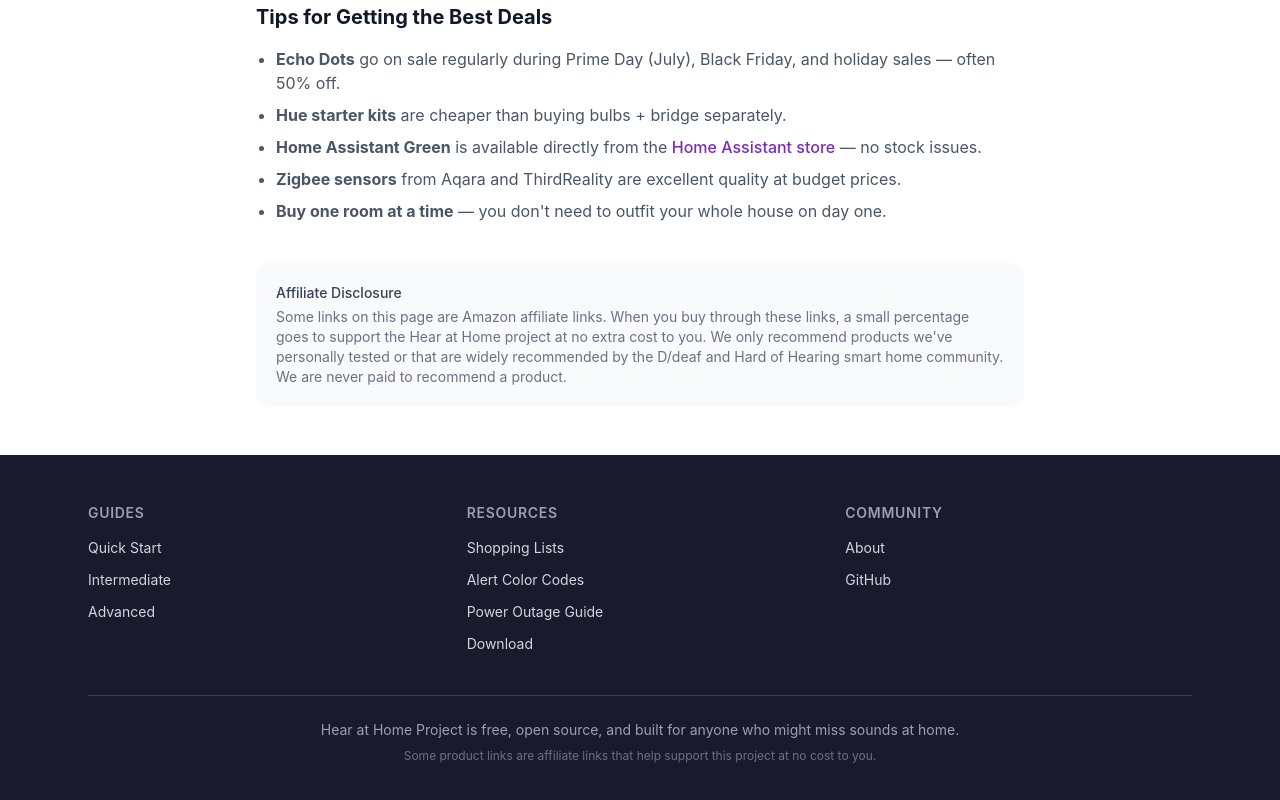
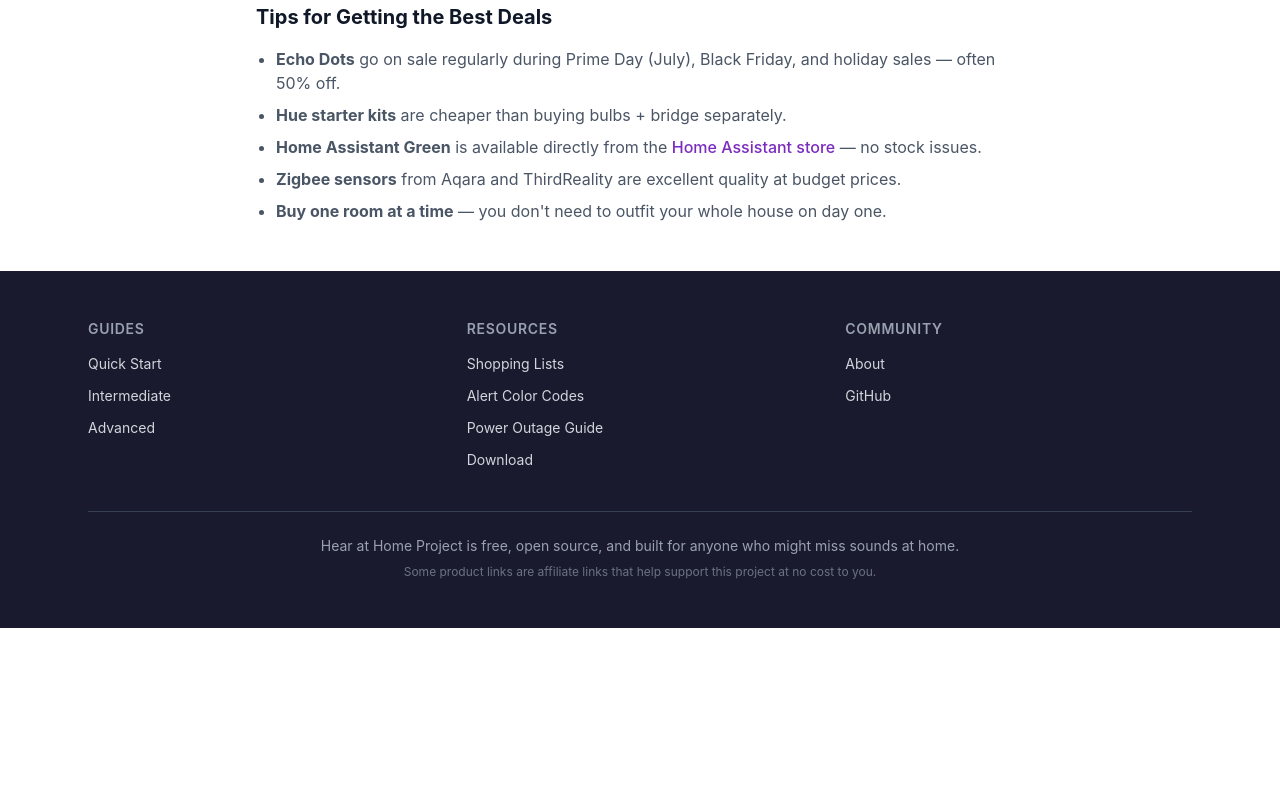
Before and after one commit to cmcnally/hear-at-home, a React (Vite) app: page /shopping in a window 1280 px wide. Shown: the part 1011-1811 px from the top of the page. After the commit the page ends 1639 px from the top, so only its background shows below. Built offline with nearby package versions, Linux system fonts and the light colour scheme.

Commit message:
Remove affiliate disclosure (not in use yet)

```diff
--- a/src/pages/Shopping.jsx
+++ b/src/pages/Shopping.jsx
@@ -172,12 +172,6 @@
               <li><strong>Buy one room at a time</strong> — you don't need to outfit your whole house on day one.</li>
             </ul>
           </div>
-
-          {/* Affiliate disclosure */}
-          <div className="mt-10 p-5 bg-gray-50 rounded-xl text-sm text-gray-500">
-            <p className="font-medium text-gray-700 mb-1">Affiliate Disclosure</p>
-            <p>Some links on this page are Amazon affiliate links. When you buy through these links, a small percentage goes to support the Hear at Home project at no extra cost to you. We only recommend products we've personally tested or that are widely recommended by the D/deaf and Hard of Hearing smart home community. We are never paid to recommend a product.</p>
-          </div>
         </div>
       </section>
     </div>
```
